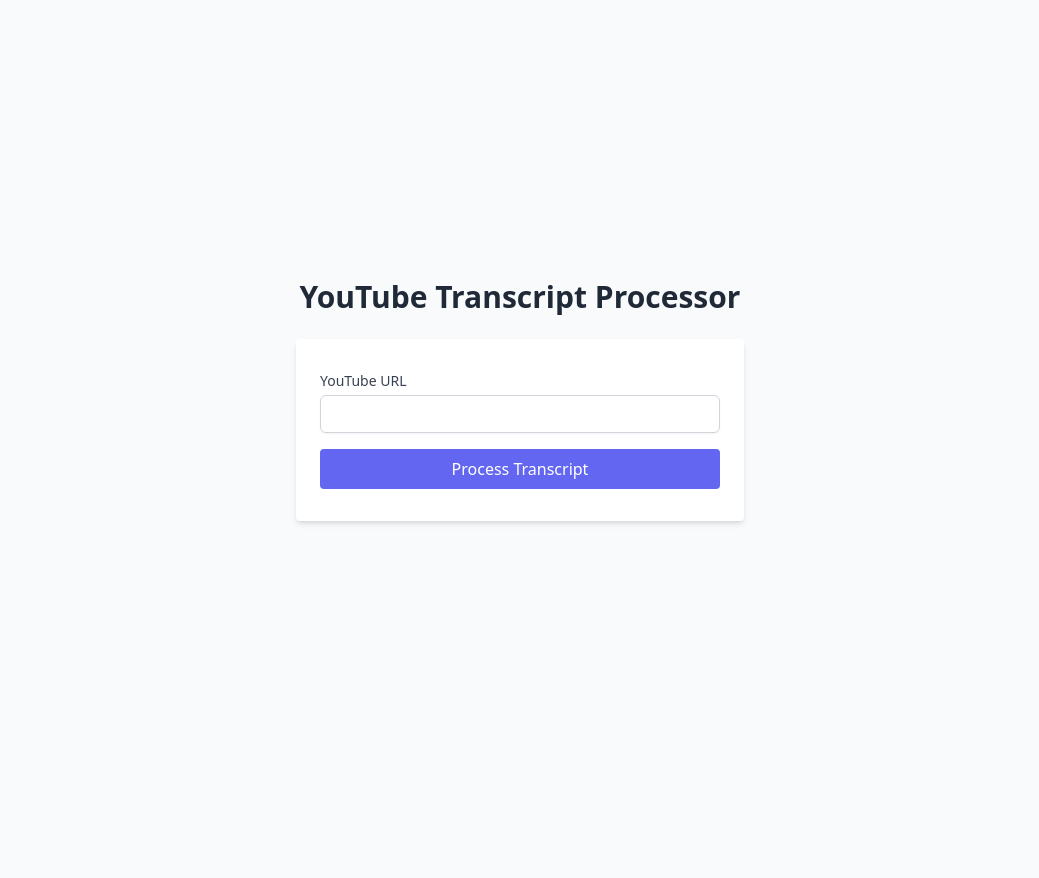
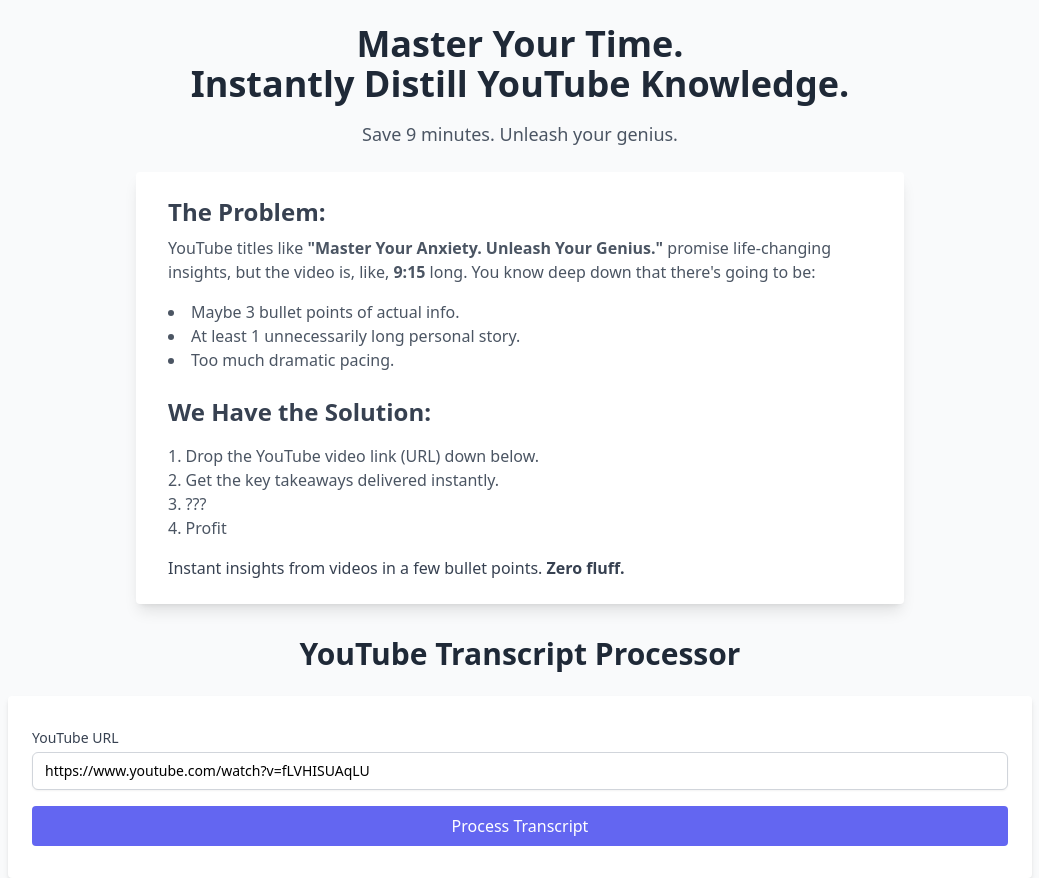
Before and after one commit to paulkarayan/yousum, a plain HTML site: page yousum/index.html in a window 1280 px wide. Shown: the whole page, without its empty margins (120-1159 px from the left). Before the commit the page ends 800 px from the top, so only its background shows below. Drawn offline with nearby package versions, Linux system fonts and the light colour scheme.

Commit message:
now it looks nice too

```diff
--- a/yousum/index.html
+++ b/yousum/index.html
@@ -3,12 +3,39 @@
 <head>
   <meta charset="UTF-8">
   <meta name="viewport" content="width=device-width, initial-scale=1.0">
-  <title>YouTube Transcript Processor</title>
+  <title>Master Your Time. Distill YouTube Knowledge in an Instant.</title>
   <script src="https://cdn.tailwindcss.com"></script>
 </head>
 <body class="bg-gray-50 flex flex-col items-center justify-center min-h-screen">
 
-  <div class="max-w-md w-full">
+  <!-- Header Section -->
+  <div class="max-w-3xl w-full text-center p-6">
+    <h1 class="text-4xl font-bold text-gray-800">Master Your Time.<br/> Instantly Distill YouTube Knowledge.</h1>
+    <p class="text-lg text-gray-600 mt-4">Save 9 minutes. Unleash your genius.</p>
+  </div>
+
+  <!-- Problem and Solution Section -->
+  <div class="max-w-3xl bg-white shadow-lg rounded px-8 py-6 mb-8">
+    <h2 class="text-2xl font-semibold text-gray-700">The Problem:</h2>
+    <p class="text-gray-600 mt-2">YouTube titles like <strong>"Master Your Anxiety. Unleash Your Genius."</strong> promise life-changing insights, but the video is, like, <strong>9:15</strong> long. You know deep down that there's going to be:</p>
+    <ul class="list-disc list-inside text-gray-600 mt-4">
+      <li>Maybe 3 bullet points of actual info.</li>
+      <li>At least 1 unnecessarily long personal story.</li>
+      <li>Too much dramatic pacing.</li>
+    </ul>
+    <h3 class="text-2xl font-semibold text-gray-700 mt-6">We Have the Solution:</h3>
+    <ol class="list-decimal list-inside text-gray-600 mt-4">
+      <li>Drop the YouTube video link (URL) down below.</li>
+      <li>Get the key takeaways delivered instantly.</li>
+      <li>???</li>
+      <li>Profit</li>
+
+    </ol>
+    <p class="text-gray-700 mt-4">Instant insights from videos in a few bullet points. <strong>Zero fluff.</strong> <br>
+  </div>
+
+  <!-- App Interface -->
+  <div class="max-w-5xl w-full">
     <h1 class="text-3xl font-semibold text-center text-gray-800 mb-6">YouTube Transcript Processor</h1>
 
     <!-- Input Form -->
@@ -16,7 +43,7 @@
         <form id="youtubeForm" class="space-y-4">
           <div>
             <label for="youtubeUrl" class="block text-sm font-medium text-gray-700">YouTube URL</label>
-          <input type="url" id="youtubeUrl" name="youtubeUrl" required
+            <input type="url" id="youtubeUrl" name="youtubeUrl" value="https://www.youtube.com/watch?v=fLVHISUAqLU" required
                    class="mt-1 block w-full px-3 py-2 border border-gray-300 rounded-md shadow-sm focus:ring-indigo-500 focus:border-indigo-500 sm:text-sm">
           </div>
 
@@ -50,6 +77,7 @@
       const match = url.match(/(?:https?:\/\/)?(?:www\.)?youtube\.com\/watch\?v=([\w-]+)/) || url.match(/(?:https?:\/\/)?youtu\.be\/([\w-]+)/);
       return match ? match[1] : null;
     }
+
     // DOM Elements
     const form = document.getElementById("youtubeForm");
     const messageBox = document.getElementById("messageBox");
@@ -92,7 +120,6 @@
     form.addEventListener("submit", async (e) => {
       e.preventDefault();
 
-  // Extract slug
       const url = document.getElementById("youtubeUrl").value.trim();
       const slug = extractSlug(url);
 
@@ -102,29 +129,20 @@
       }
 
       try {
-    // Show spinner with message
         showMessage("Processing transcript... please wait.", "success", true);
-
-    // API request
-    const response = await fetch(`http://127.0.0.1:8000/process_transcript/${slug}`, {
-      method: "GET",
-    });
-
-    hideSpinner(); // Hide spinner after response
-
+        const response = await fetch(`http://127.0.0.1:8000/process_transcript/${slug}`);
+        hideSpinner();
         if (!response.ok) {
           const { detail } = await response.json();
           showMessage(detail || "Error processing the transcript.", "error");
           return;
         }
-
-    // Process response
         const data = await response.json();
         outputBox.classList.remove("hidden");
         outputContent.textContent = data.output || "No content returned.";
         showMessage("Successfully processed transcript!", "success");
       } catch (error) {
-    hideSpinner(); // Ensure spinner is hidden if there's an error
+        hideSpinner();
         showMessage("An error occurred while processing the transcript. Please try again.", "error");
       }
     });
```
Lines whose indentation alone changed are shown as unchanged.
